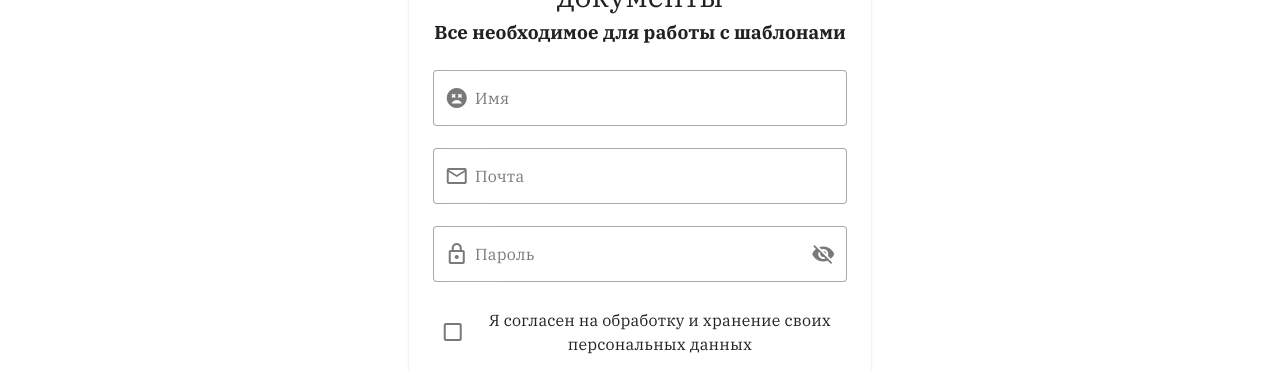
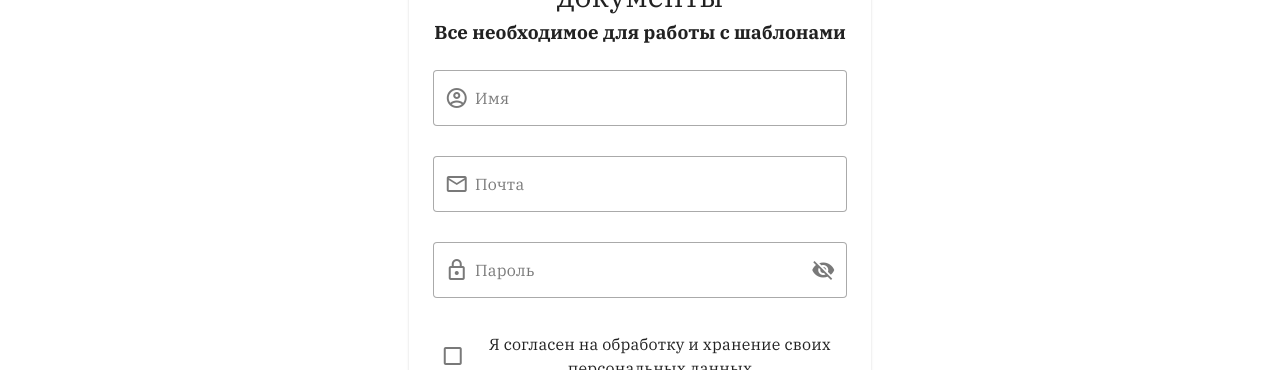
Before and after one commit to Fllunn/document-fill-frontend, a Nuxt app: page /register in a window 1280 px wide. Shown: the part 204-574 px from the top of the page. Built offline with nearby package versions, Linux system fonts and the light colour scheme.

Commit message:
add component textfield

```diff
--- /dev/null
+++ b/app/components/ui/PasswordField.vue
@@ -0,0 +1,35 @@
+<script setup lang="ts">
+type Props = {
+  modelValue: string
+  errorMessages?: string | string[]
+  label: string
+  placeholder?: string
+}
+
+withDefaults(defineProps<Props>(), {
+  errorMessages: '',
+  placeholder: '',
+})
+
+const emit = defineEmits<{
+  'update:modelValue': [value: string]
+}>()
+
+const isShowPassword = ref(false)
+</script>
+
+<template>
+  <v-text-field
+    :model-value="modelValue"
+    :error-messages="errorMessages"
+    :append-inner-icon="isShowPassword ? 'mdi-eye' : 'mdi-eye-off'"
+    :type="isShowPassword ? 'text' : 'password'"
+    :label="label"
+    :placeholder="placeholder"
+    variant="outlined"
+    class="mb-2"
+    prepend-inner-icon="mdi-lock-outline"
+    @update:model-value="emit('update:modelValue', $event)"
+    @click:append-inner="isShowPassword = !isShowPassword"
+  />
+</template>
--- /dev/null
+++ b/app/components/ui/TextField.vue
@@ -0,0 +1,35 @@
+<script setup lang="ts">
+type Props = {
+  modelValue: string
+  errorMessages?: string | string[]
+  label: string
+  placeholder?: string
+  type?: string
+  prependInnerIcon?: string
+}
+
+withDefaults(defineProps<Props>(), {
+  errorMessages: '',
+  placeholder: '',
+  type: 'text',
+  prependInnerIcon: '',
+})
+
+const emit = defineEmits<{
+  'update:modelValue': [value: string]
+}>()
+</script>
+
+<template>
+  <v-text-field
+    :model-value="modelValue"
+    :error-messages="errorMessages"
+    :label="label"
+    :placeholder="placeholder"
+    :type="type"
+    :prepend-inner-icon="prependInnerIcon"
+    variant="outlined"
+    class="mb-2"
+    @update:model-value="emit('update:modelValue', $event)"
+  />
+</template>
--- a/app/pages/login.vue
+++ b/app/pages/login.vue
@@ -30,7 +30,6 @@ const { meta, handleSubmit } = useForm<LoginForm>({
 const email = useField<string>('email')
 const password = useField<string>('password')
 
-const isShowPassword = ref(false)
 const loading = ref(false)
 
 const login = handleSubmit(async (values) => {
@@ -65,26 +64,21 @@ const login = handleSubmit(async (values) => {
         <v-form class="mt-6 w-100" @submit.prevent="login">
 
           <!-- Почта -->
-          <v-text-field
+          <UiTextField
             v-model="email.value.value"
             :error-messages="email.errorMessage.value"
             label="Почта"
+            type="email"
             placeholder="ivan@gmail.com"
-            variant="outlined"
             prepend-inner-icon="mdi-email-outline"
           />
 
           <!-- Пароль -->
-          <v-text-field
+          <UiPasswordField
             v-model="password.value.value"
             :error-messages="password.errorMessage.value"
-            :append-inner-icon="isShowPassword ? 'mdi-eye' : 'mdi-eye-off'"
-            :type="isShowPassword ? 'text' : 'password'"
             label="Пароль"
             placeholder="Введите пароль"
-            variant="outlined"
-            prepend-inner-icon="mdi-lock-outline"
-            @click:append-inner="isShowPassword = !isShowPassword"
           />
 
           <v-btn
--- a/app/pages/register.vue
+++ b/app/pages/register.vue
@@ -1,6 +1,5 @@
 <script setup lang="ts">
 import { useField, useForm } from 'vee-validate'
-import { ref } from 'vue'
 
 const router = useRouter()
 const auth = useAuth()
@@ -34,7 +33,6 @@ const email = useField<string>('email')
 const password = useField<string>('password')
 const agreement = useField<boolean>('agreement')
 
-const isShowPassword = ref(false)
 const loading = ref(false)
 
 const submit = handleSubmit(async (values) => {
@@ -70,37 +68,30 @@ const submit = handleSubmit(async (values) => {
         <v-form class="mt-6 w-100" @submit.prevent="submit">
 
           <!-- Имя -->
-          <v-text-field
+          <UiTextField
             v-model="name.value.value"
             :error-messages="name.errorMessage.value"
             label="Имя"
             placeholder="Иван"
-            variant="outlined"
-            prepend-inner-icon="mdi-emoticon-dead"
+            prepend-inner-icon="mdi-account-circle-outline"
           />
 
           <!-- Почта -->
-          <v-text-field
+          <UiTextField
             v-model="email.value.value"
             :error-messages="email.errorMessage.value"
             label="Почта"
             type="email"
             placeholder="ivan@gmail.com"
-            variant="outlined"
             prepend-inner-icon="mdi-email-outline"
           />
 
           <!-- Пароль -->
-          <v-text-field
+          <UiPasswordField
             v-model="password.value.value"
             :error-messages="password.errorMessage.value"
-            :append-inner-icon="isShowPassword ? 'mdi-eye' : 'mdi-eye-off'"
-            :type="isShowPassword ? 'text' : 'password'"
             label="Пароль"
             placeholder="Введите пароль"
-            variant="outlined"
-            prepend-inner-icon="mdi-lock-outline"
-            @click:append-inner="isShowPassword = !isShowPassword"
           />
 
           <v-checkbox
```
